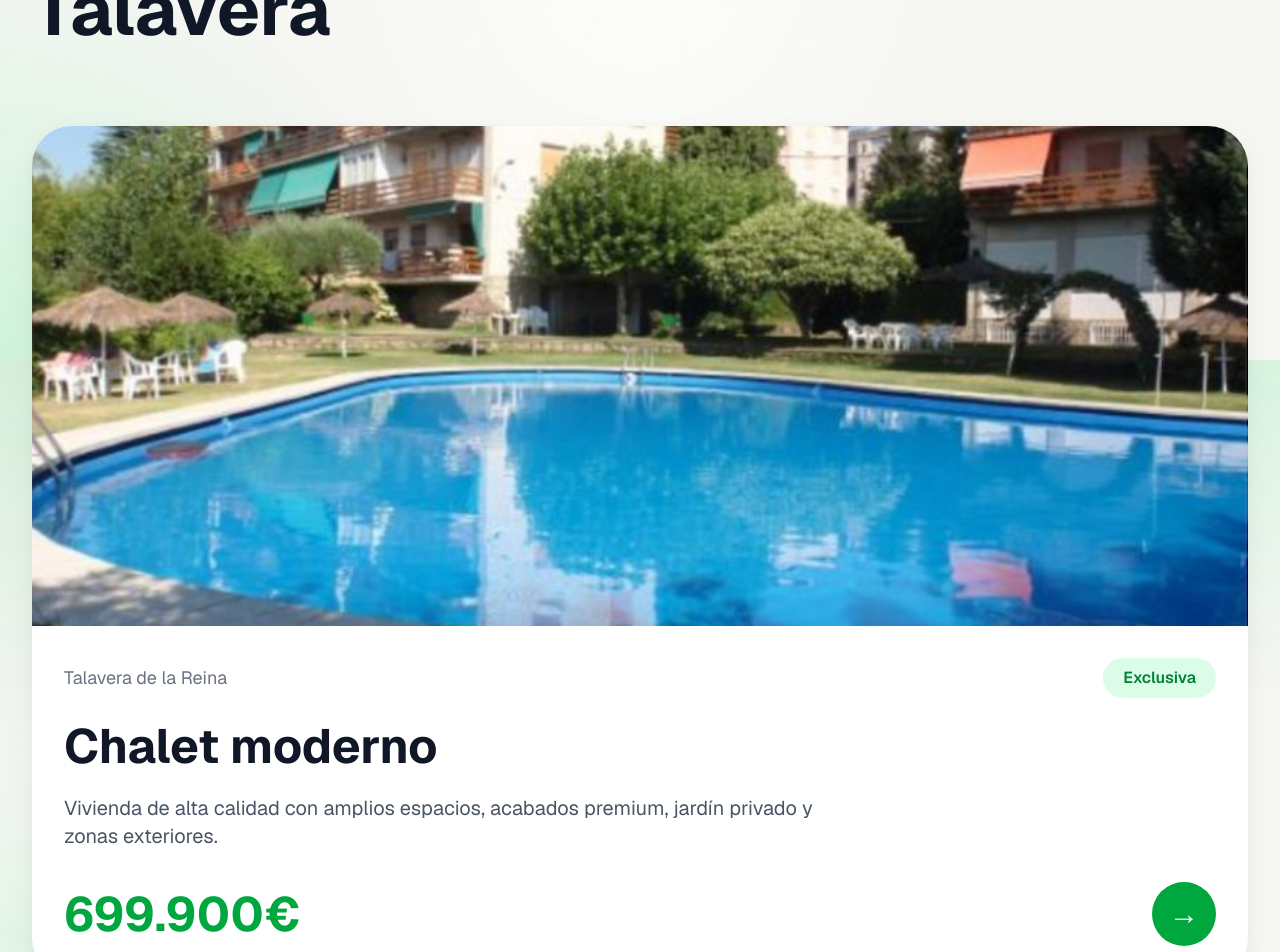
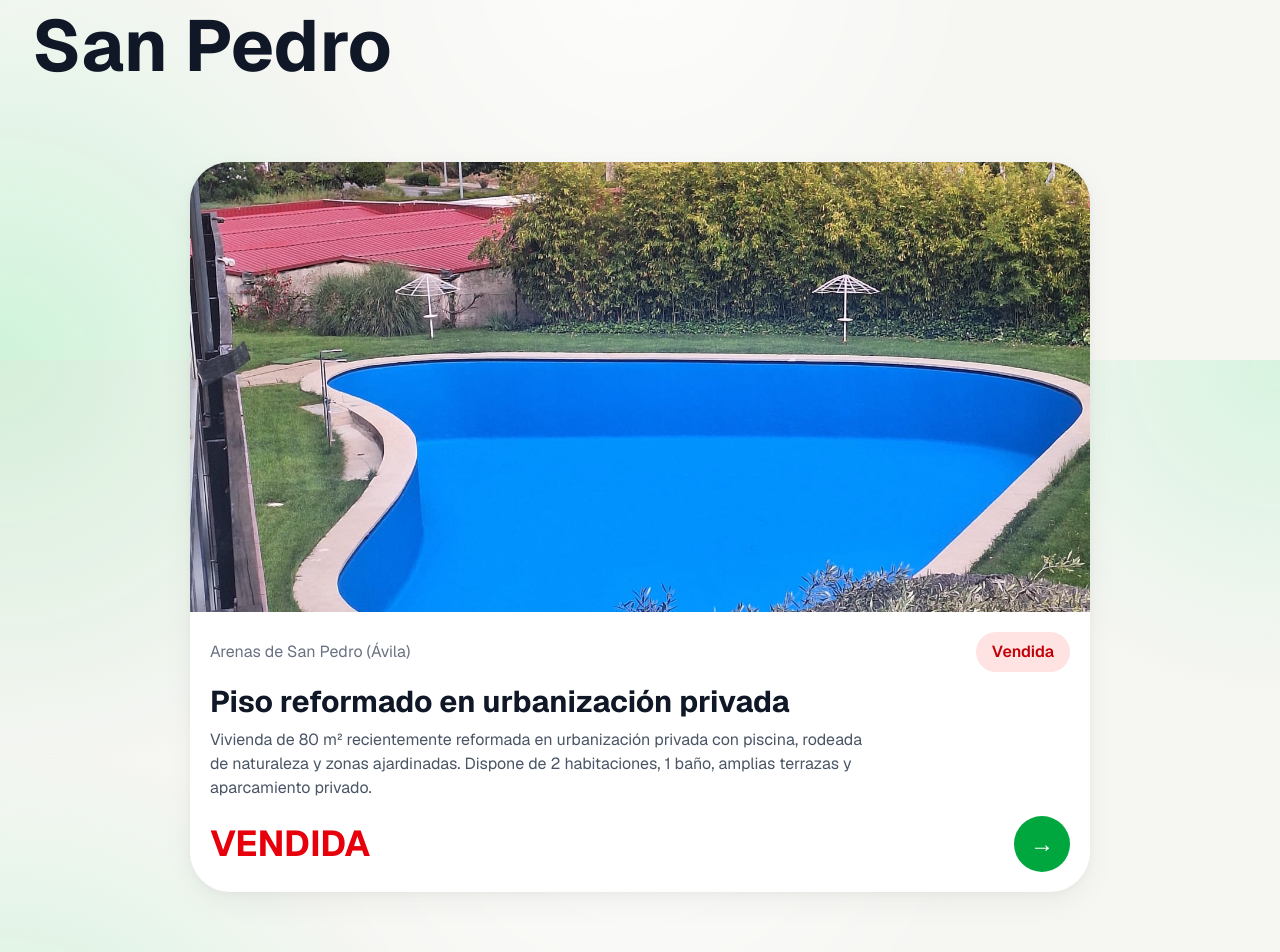
Before and after one commit to fergdcb-hash/inmobiliaria-talavera, a Next.js app: page / in a window 1280 px wide. Shown: the part 2840-3792 px from the top of the page. Built offline with nearby package versions, Linux system fonts and the light colour scheme.

Commit message:
actualizacion web

```diff
--- a/app/propiedad/page.tsx
+++ b/app/propiedad/page.tsx
@@ -4,7 +4,7 @@ import { useState } from "react";
 
 export default function PropertyPage() {
   const images = [
-  "/images/property/1.png",
+  "/images/property/1.jpg",
   "/images/property/2.jpeg",
   "/images/property/3.jpeg",
   "/images/property/4.png",
@@ -35,7 +35,7 @@ export default function PropertyPage() {
         </p>
 
         <h1 className="text-5xl md:text-6xl font-bold text-gray-900 mb-4">
-          Chalet moderno en Talavera
+            Vivienda reformada en Arenas de San Pedro
         </h1>
 
         <p className="text-2xl font-bold text-green-600">
--- a/components/Footer.tsx
+++ b/components/Footer.tsx
@@ -70,7 +70,7 @@ export default function Footer() {
               </p>
 
               <p>
-                +34 600 000 000
+                +34 622 034 868
               </p>
 
               <p>
--- a/components/Properties.tsx
+++ b/components/Properties.tsx
@@ -16,57 +16,60 @@ export default function Properties() {
           </p>
 
           <h2 className="text-[3rem] md:text-[4.5rem] leading-[1] font-bold text-gray-900 max-w-4xl">
-            Vivienda exclusiva en Talavera
+            Vivienda en Arenas de San Pedro
           </h2>
 
         </div>
 
         {/* VIVIENDA */}
         <a
-          href="/propiedad"
-          className="group block bg-white rounded-[40px] overflow-hidden shadow-premium hover:-translate-y-2 transition duration-500"
-        >
+              href="/propiedad"
+               className="group block max-w-[900px] mx-auto bg-white rounded-[40px] overflow-hidden shadow-premium hover:-translate-y-2 transition duration-500"
+>
 
           {/* FOTO PRINCIPAL */}
           <div className="overflow-hidden">
+
             <img
-              src="/images/property/1.png"
+              src="/images/property/1.jpg"
               alt="Vivienda"
-              className="w-full h-[350px] md:h-[500px] object-cover group-hover:scale-105 transition duration-[2000ms]"
+              className="w-full h-[320px] md:h-[450px] object-cover group-hover:scale-105 transition duration-[2000ms]"
             />
+
           </div>
 
           {/* INFORMACIÓN */}
-          <div className="p-6 md:p-8">
+          <div className="p-4 md:p-5">
 
-            <div className="flex flex-wrap items-center justify-between gap-4 mb-6">
+            <div className="flex flex-wrap items-center justify-between gap-2 mb-3">
 
-              <p className="text-gray-500 text-lg">
-                Talavera de la Reina
+              <p className="text-gray-500 text-base">
+                Arenas de San Pedro (Ávila)
               </p>
 
-              <span className="bg-green-100 text-green-700 px-5 py-2 rounded-full font-semibold">
-                Exclusiva
+              <span className="bg-red-100 text-red-700 px-4 py-2 rounded-full font-semibold">
+                Vendida
               </span>
 
             </div>
 
-            <h3 className="text-4xl md:text-5xl font-bold text-gray-900 mb-6">
-              Chalet moderno
+            <h3 className="text-2xl md:text-3xl font-bold text-gray-900 mb-2">
+              Piso reformado en urbanización privada
             </h3>
 
-            <p className="text-xl text-gray-600 mb-8 max-w-3xl">
-              Vivienda de alta calidad con amplios espacios,
-              acabados premium, jardín privado y zonas exteriores.
+            <p className="text-sm md:text-base text-gray-600 mb-4 max-w-2xl">
+              Vivienda de 80 m² recientemente reformada en urbanización privada
+              con piscina, rodeada de naturaleza y zonas ajardinadas. Dispone de
+              2 habitaciones, 1 baño, amplias terrazas y aparcamiento privado.
             </p>
 
             <div className="flex items-center justify-between">
 
-              <p className="text-4xl md:text-5xl font-bold text-green-600">
-                699.900€
+              <p className="text-3xl md:text-4xl font-bold text-red-600">
+                VENDIDA
               </p>
 
-              <div className="w-16 h-16 rounded-full bg-green-600 text-white text-3xl flex items-center justify-center group-hover:scale-110 transition">
+              <div className="w-14 h-14 rounded-full bg-green-600 text-white text-2xl flex items-center justify-center group-hover:scale-110 transition">
                 →
               </div>
 
--- a/components/Services.tsx
+++ b/components/Services.tsx
@@ -34,7 +34,7 @@ export default function Services() {
             </div>
 
             <h3 className="text-2xl md:text-3xl font-bold text-green-700 mb-5">
-              Venta Low-Cost Premium
+              Venta Low-Cost Premium con Servicio Premium
             </h3>
 
             <p className="text-gray-700 text-base md:text-lg leading-relaxed">
```
Also changed, not shown: public/images/property/1.jpg (added), public/images/property/1.png (deleted).
